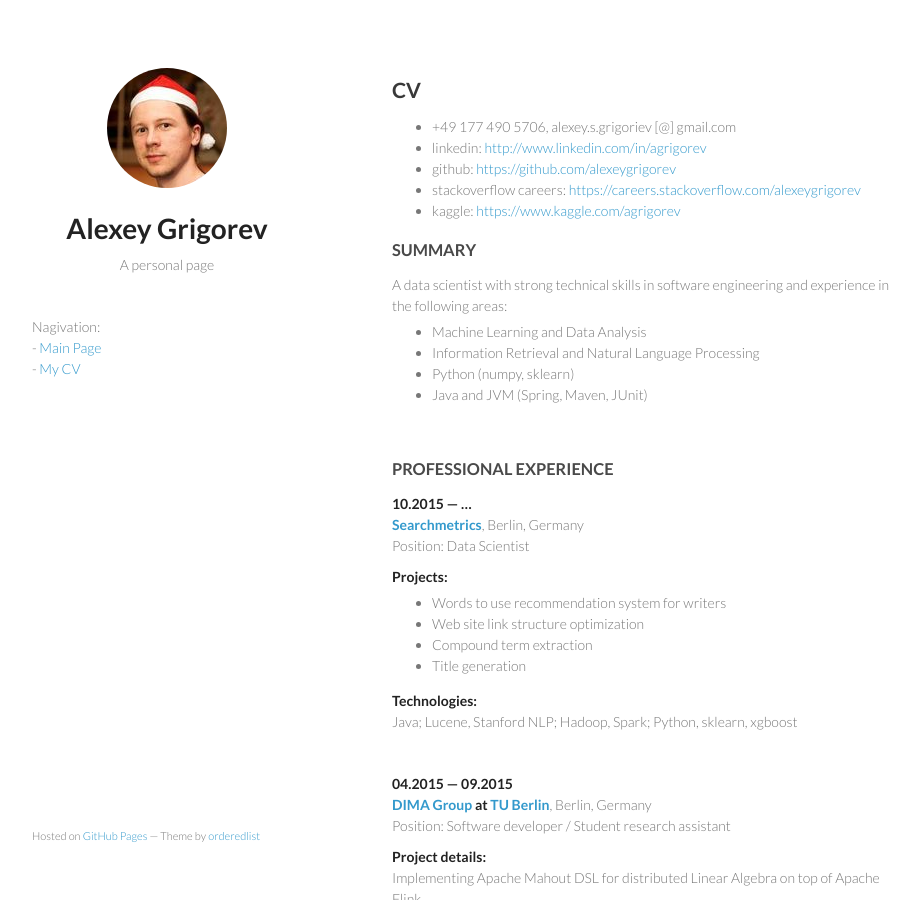
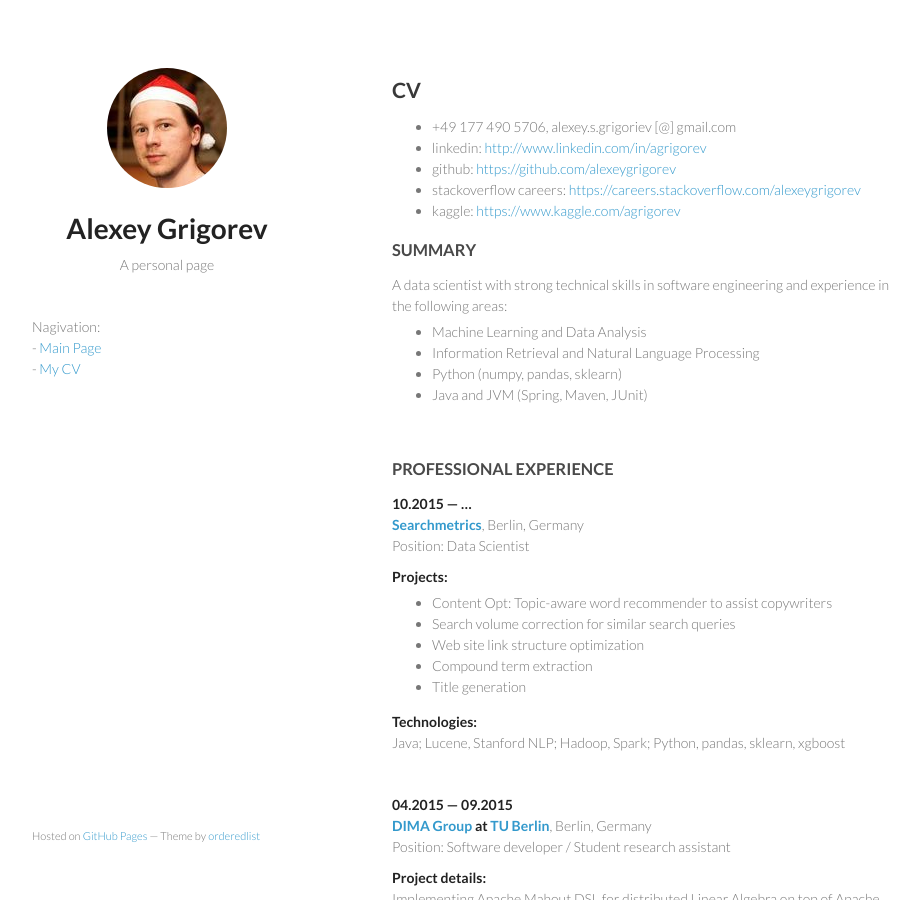
Before and after one commit to alexeygrigorev/alexeygrigorev.github.io, a Jekyll site: the page built from cv.md, in a window 1280 px wide and 900 px high. Shown: the whole window, without its empty margins (178-1098 px from the left). Built offline with Jekyll 4.4.1, drawn with Linux system fonts in a browser that asks for light colours; some of the changed text lies outside the part shown.

Commit message:
Update cv.md

```diff
--- a/cv.md
+++ b/cv.md
@@ -21,7 +21,7 @@ A data scientist with strong technical skills in software engineering and experi
 
 - Machine Learning and Data Analysis
 - Information Retrieval and Natural Language Processing
-- Python (numpy, sklearn)
+- Python (numpy, pandas, sklearn)
 - Java and JVM (Spring, Maven, JUnit)
 
 
@@ -35,13 +35,14 @@ Position: Data Scientist<br/>
 
 <strong>Projects:</strong>
 
-- Words to use recommendation system for writers
+- Content Opt: Topic-aware word recommender to assist copywriters
+- Search volume correction for similar search queries
 - Web site link structure optimization
 - Compound term extraction
 - Title generation
 
 <strong>Technologies:</strong><br/>
-Java; Lucene, Stanford NLP; Hadoop, Spark; Python, sklearn, xgboost<br/>
+Java; Lucene, Stanford NLP; Hadoop, Spark; Python, pandas, sklearn, xgboost<br/>
 
 
 &nbsp;
```
Also changed, not shown: other parts of cv.md (+1 -1 lines).
